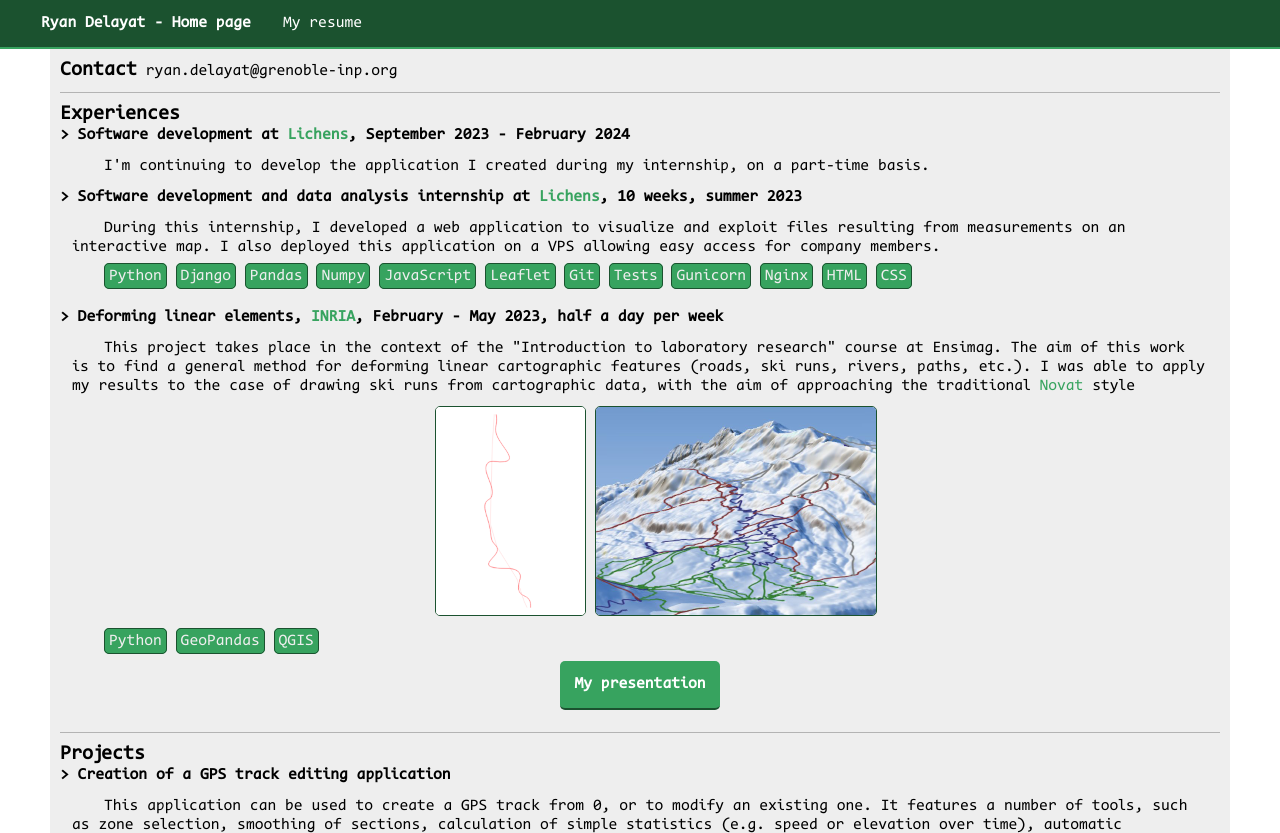
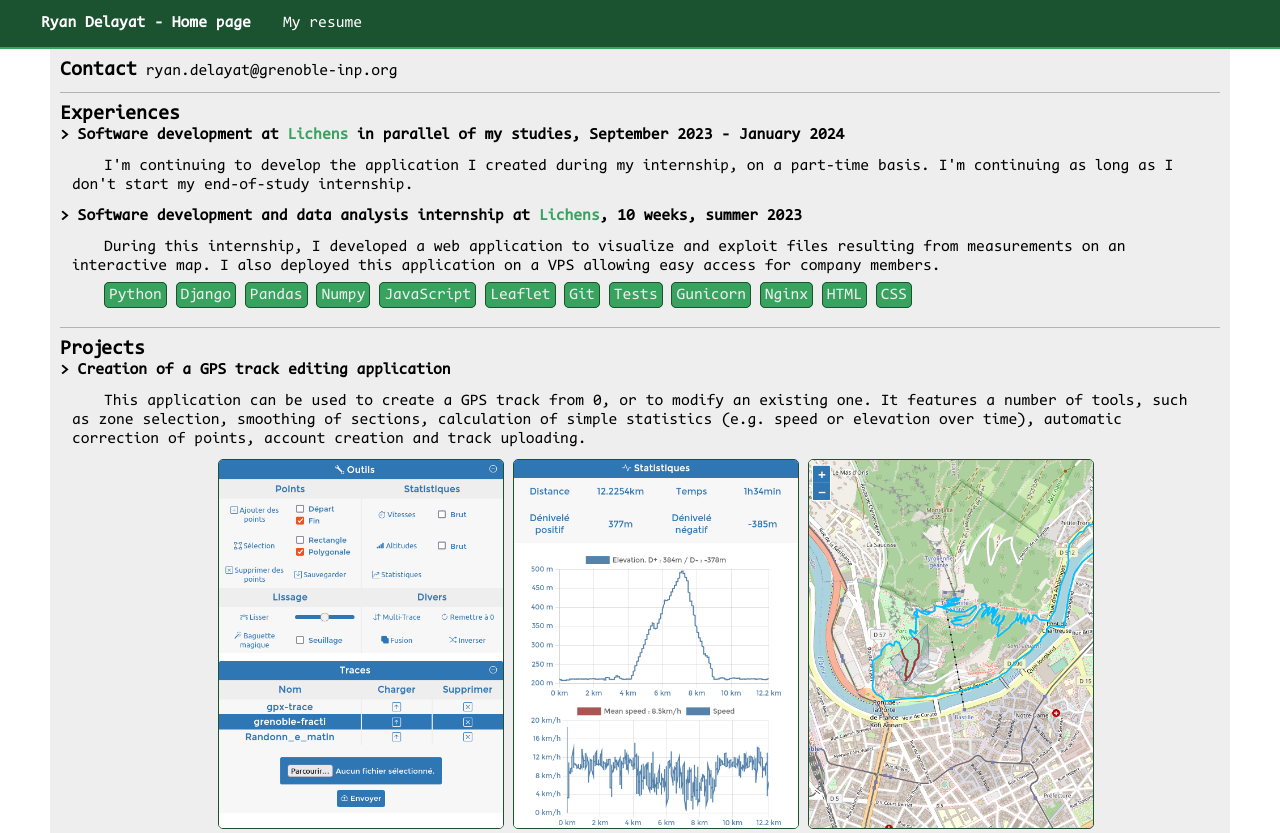
Before and after one commit to RyanDlt/ryandlt.github.io, a plain HTML site: page index.html in a window 1280 px wide. Shown: the top 833 px of the page. Drawn offline with Linux system fonts and the light colour scheme; a script that the page names is missing.

Commit message:
Clearer experiences

```diff
--- a/index.html
+++ b/index.html
@@ -23,8 +23,8 @@
     <section>
       <div class="section-title">Experiences </div>
       <div class="project-title">> Software development at <a href="https://www.lichens.io">
-          Lichens</a>, September 2023 - February 2024</div>
-      <div class="project-content"> I'm continuing to develop the application I created during my internship, on a part-time basis. </div>
+          Lichens</a> in parallel of my studies, September 2023 - January 2024</div>
+      <div class="project-content"> I'm continuing to develop the application I created during my internship, on a part-time basis. I'm continuing as long as I don't start my end-of-study internship. </div>
 
       <div class="project-title">> Software development and data analysis internship at <a href="https://www.lichens.io">
           Lichens</a>, 10 weeks, summer 2023</div>
@@ -48,7 +48,7 @@
         </div>
       </div>
 
-    <div class="project-title">> Deforming linear elements, <a href="https://www.inria.fr/en">INRIA</a>,
+    <!-- <div class="project-title">> Deforming linear elements, <a href="https://www.inria.fr/en">INRIA</a>,
       February - May 2023, half a day per week
     </div>
     <div class="project-content"> This project takes place in the context of the
@@ -73,7 +73,7 @@
 
       <a href="IRL_Presentation.pdf"><div class="btn">My presentation</div></a>
 
-    </div>
+    </div> -->
 
     </section>
     <section class="projects">
```
